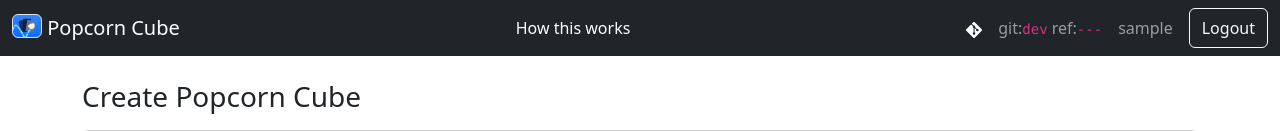
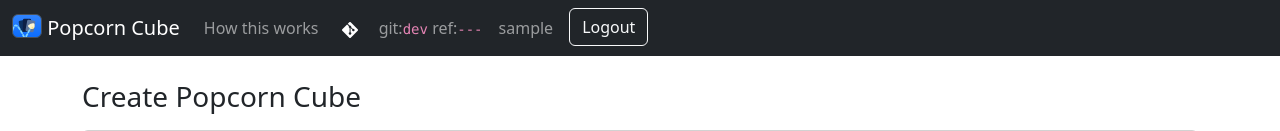
Before and after one commit to vtbassmatt/popcorn-cube, a Django app: page /cubes/new/ in a window 1280 px wide. Shown: the top 131 px of the page. Run offline with Django 5.2, Linux system fonts and the light colour scheme; the visitor is signed in with stand-in values (Sample User, id 1); data comes from the database, SQL or seed files in the repository.

Commit message:
restyle the navbar

```diff
--- a/cubes/templates/cubes/base.html
+++ b/cubes/templates/cubes/base.html
@@ -6,30 +6,46 @@
     <meta name="viewport" content="width=device-width, initial-scale=1">
     <title>Popcorn Cube</title>
     <link rel="icon" type="image/svg+xml" href="{% static 'cubes/popcorn-card-fan.svg' %}">
-    <link href="https://cdn.jsdelivr.net/npm/bootstrap@5.3.3/dist/css/bootstrap.min.css" rel="stylesheet">
+    <link href="https://cdn.jsdelivr.net/npm/bootstrap@5.3.8/dist/css/bootstrap.min.css" rel="stylesheet" integrity="sha384-sRIl4kxILFvY47J16cr9ZwB07vP4J8+LH7qKQnuqkuIAvNWLzeN8tE5YBujZqJLB" crossorigin="anonymous">
+    <script src="https://cdn.jsdelivr.net/npm/bootstrap@5.3.8/dist/js/bootstrap.bundle.min.js" integrity="sha384-FKyoEForCGlyvwx9Hj09JcYn3nv7wiPVlz7YYwJrWVcXK/BmnVDxM+D2scQbITxI" crossorigin="anonymous"></script>
   </head>
   <body>
-    <nav class="navbar navbar-expand-lg navbar-dark bg-dark mb-4">
+    <nav class="navbar navbar-expand-lg bg-dark mb-4" data-bs-theme="dark">
       <div class="container-fluid">
         <a class="navbar-brand" href="{% url 'cube-list' %}">
           <img src="{% static 'cubes/popcorn-card-fan.svg' %}" alt="" width="30" height="24"
                class="d-inline-block align-text-top bg-primary bg-gradient rounded border">
           Popcorn Cube
         </a>
-        <a class="nav-link text-white me-3" href="{% url 'how-this-works' %}">How this works</a>
-        <div class="d-flex text-white">
-          <span class="navbar-text me-3"><a href="{{ REPO_URL }}" target="_blank"><svg xmlns="http://www.w3.org/2000/svg" width="16" height="16" fill="currentColor" class="bi bi-git" viewBox="0 0 16 16">
+
+        <button class="navbar-toggler" type="button" data-bs-toggle="collapse" data-bs-target="#navbarMenu" aria-controls="navbarMenu" aria-expanded="false" aria-label="Toggle navigation">
+          <span class="navbar-toggler-icon"></span>
+        </button>
+        <div class="collapse navbar-collapse" id="navbarMenu">
+          <ul class="navbar-nav me-auto mb-2 mb-lg-0">
+            <li class="nav-item">
+              <a class="nav-link me-3" href="{% url 'how-this-works' %}">How this works</a>
+            </li>
+            <li class="nav-item navbar-text">
+              <span class="me-3"><a href="{{ REPO_URL }}" target="_blank"><svg xmlns="http://www.w3.org/2000/svg" width="16" height="16" fill="currentColor" class="bi bi-git" viewBox="0 0 16 16">
                 <path d="M15.698 7.287 8.712.302a1.03 1.03 0 0 0-1.457 0l-1.45 1.45 1.84 1.84a1.223 1.223 0 0 1 1.55 1.56l1.773 1.774a1.224 1.224 0 0 1 1.267 2.025 1.226 1.226 0 0 1-2.002-1.334L8.58 5.963v4.353a1.226 1.226 0 1 1-1.008-.036V5.887a1.226 1.226 0 0 1-.666-1.608L5.093 2.465l-4.79 4.79a1.03 1.03 0 0 0 0 1.457l6.986 6.986a1.03 1.03 0 0 0 1.457 0l6.953-6.953a1.03 1.03 0 0 0 0-1.457"/>
                 </svg></a></span>
-          <span class="navbar-text me-3">git:<code>{{ COMMIT_HASH }}</code> ref:<code>{{ DEPLOY_REF }}</code></span>
+              <span class="me-3">git:<code>{{ COMMIT_HASH }}</code> ref:<code>{{ DEPLOY_REF }}</code></span>
+            </li>
             {% if user.is_authenticated %}
+            <li class="nav-item navbar-text">
+              <span class="me-3">{{ user.username }}</span>
+            </li>
+            <li class="nav-item">
               <form class="d-flex" method="post" action="{% url 'logout' %}">
-            <span class="me-3 navbar-text">{{ user.username }}</span>
                 <button class="btn btn-outline-light" type="submit">Logout</button>
                 {% csrf_token %}
               </form>
+            </li>
             {% endif %}
+          </ul>
         </div>
+
       </div>
     </nav>
 
```
Lines whose indentation alone changed are shown as unchanged.
